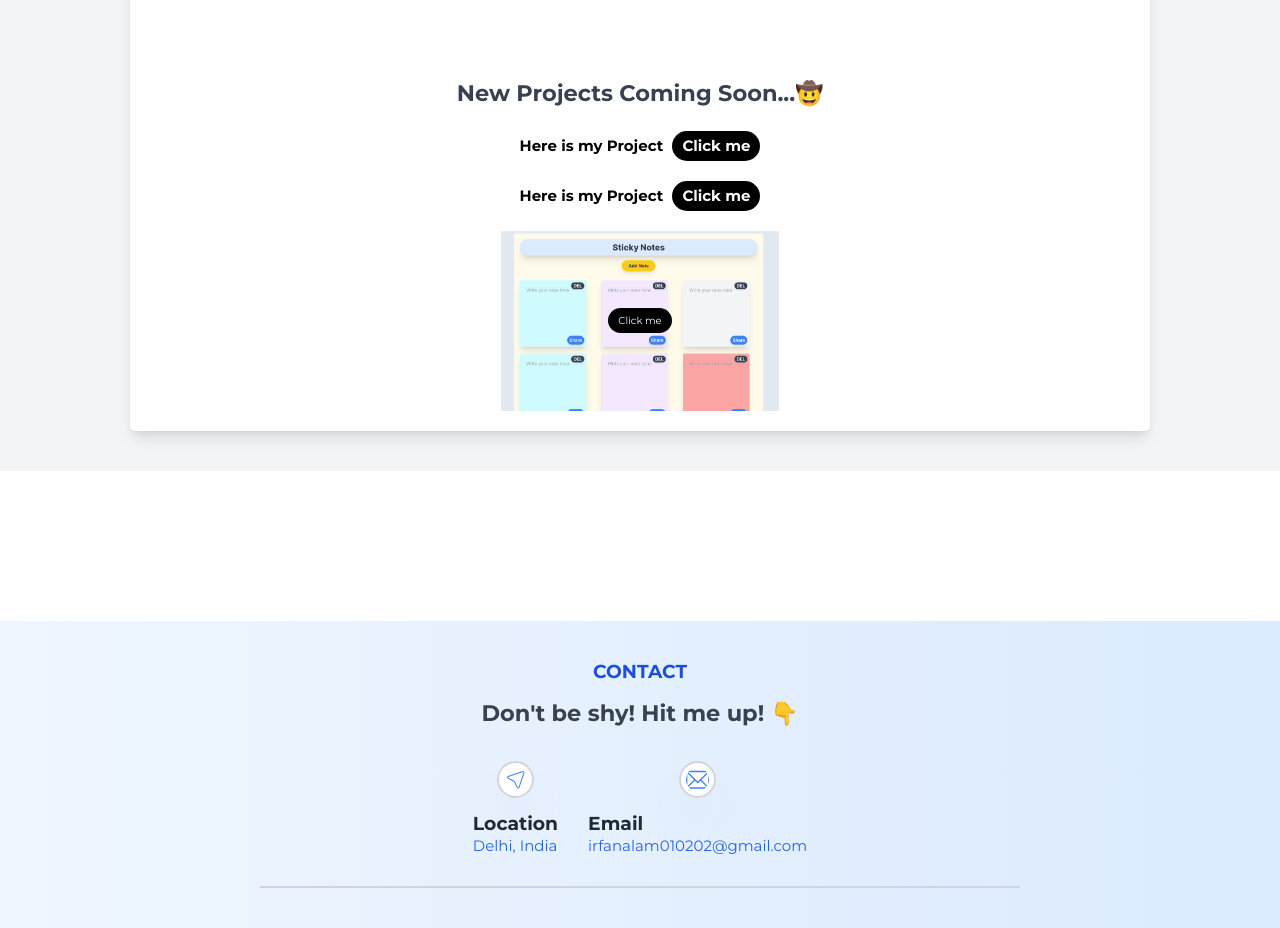
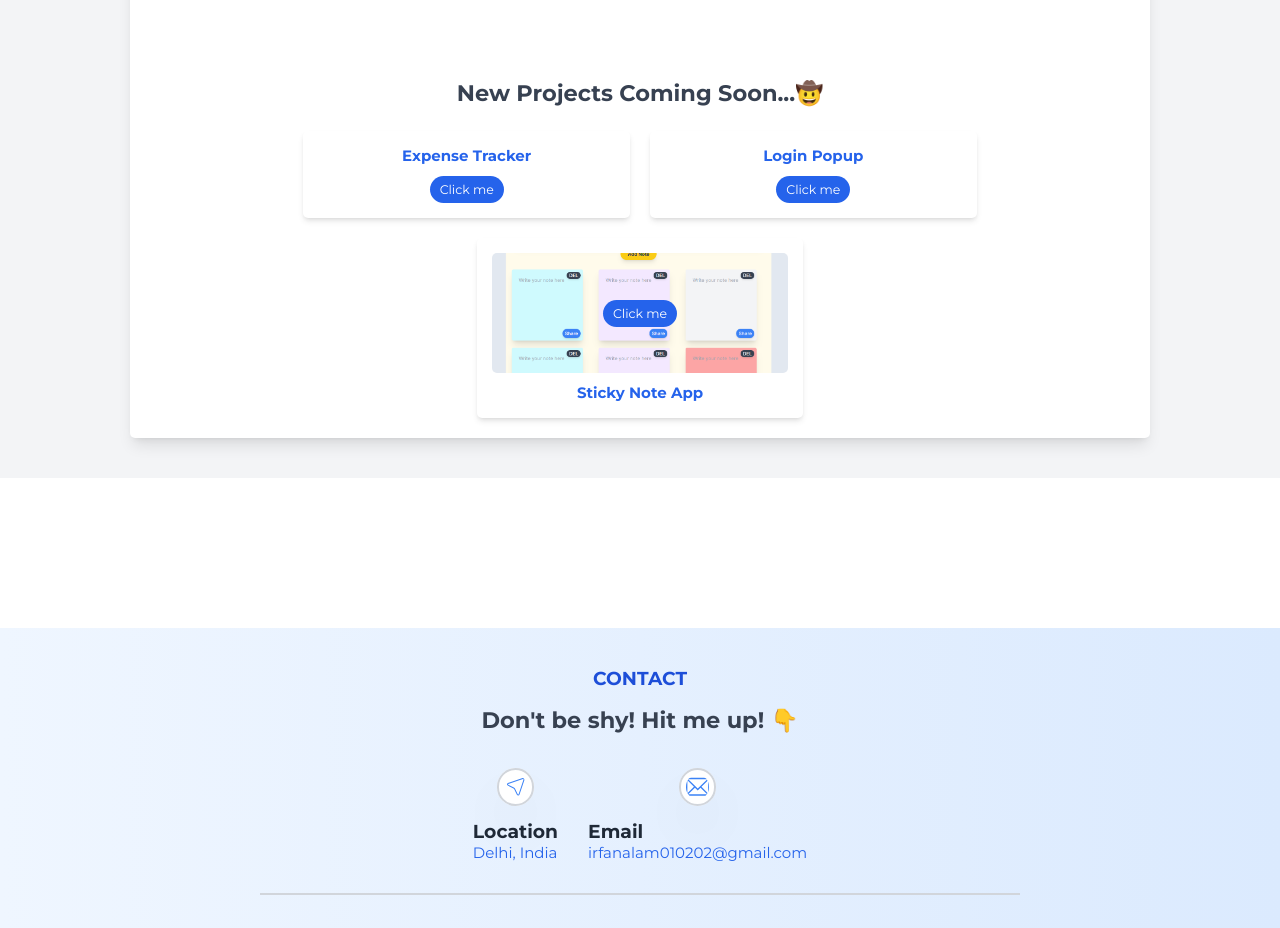
Before and after one commit to Irfanlam123/irfan-dev, a React (Vite) app: page / in a window 1280 px wide. Shown: the part 1260-2188 px from the top of the page. Built offline with nearby package versions, Linux system fonts and the light colour scheme.

Commit message:
changes in UI

```diff
--- a/src/Components/Projects/Projects.jsx
+++ b/src/Components/Projects/Projects.jsx
@@ -1,5 +1,6 @@
 import React from "react";
 import Stick from "../Projects/Sticky.png";
+
 const Projects = () => {
   return (
     <div className="bg-gray-100 py-16 px-4 md:px-12 lg:px-52">
@@ -10,45 +11,83 @@ const Projects = () => {
         <h2 className="flex justify-center mt-24 md:mt-48 text-2xl md:text-4xl text-gray-700 font-semibold mb-8">
           New Projects Coming Soon...🤠
         </h2>
-        <div className="flex flex-col items-center space-y-8 mt-10">
-          <div className="text-center">
+        <div className="flex flex-col md:flex-row md:flex-wrap justify-center items-center gap-8 mt-10">
+          <div className="bg-white p-6 rounded-lg shadow-md w-full md:w-1/3 hover:shadow-xl transition-shadow duration-300">
+            <div className="text-center mb-4">
               <a
-              className="text-lg md:text-2xl font-bold"
+                className="text-lg md:text-2xl font-bold text-blue-600"
                 href="https://expense-tracker-app-blue-eight.vercel.app/"
                 target="_blank"
                 rel="noopener noreferrer"
               >
-              Here is my Project{" "}
-              <button className="bg-black text-gray-50 py-2 px-4 rounded-full transition-transform transform hover:scale-105 ml-2">
+                Expense Tracker
+              </a>
+            </div>
+            <div className="flex justify-center">
+              <a
+                href="https://expense-tracker-app-blue-eight.vercel.app/"
+                target="_blank"
+                rel="noopener noreferrer"
+              >
+                <button className="bg-blue-600 text-white text-xl py-2 px-4 rounded-full transition-transform transform hover:scale-105">
+                  Click me
+                </button>
+              </a>
+            </div>
+          </div>
+
+          <div className="bg-white p-6 rounded-lg shadow-md w-full md:w-1/3 hover:shadow-xl transition-shadow duration-300">
+            <div className="text-center mb-4">
+              <a
+                className="text-lg md:text-2xl font-bold text-blue-600"
+                href="https://login-popup.vercel.app/"
+                target="_blank"
+                rel="noopener noreferrer"
+              >
+                Login Popup
+              </a>
+            </div>
+            <div className="flex justify-center">
+              <a
+                href="https://login-popup.vercel.app/"
+                target="_blank"
+                rel="noopener noreferrer"
+              >
+                <button className="bg-blue-600 text-white text-xl py-2 px-4 rounded-full transition-transform transform hover:scale-105">
+                  Click me
+                </button>
+              </a>
+            </div>
+          </div>
+
+          <div className="bg-white p-6 rounded-lg shadow-md w-full md:w-1/3 hover:shadow-xl transition-shadow duration-300">
+            <div className="relative text-center mb-4">
+              <img
+                className="h-48 w-full object-cover rounded-lg"
+                src={Stick}
+                alt="Sticky Note App"
+              />
+              <a
+                className="absolute inset-0 flex items-center justify-center"
+                href="https://sikh-lo-nextjs.vercel.app/"
+                target="_blank"
+                rel="noopener noreferrer"
+              >
+                <button className="bg-blue-600 text-white text-xl py-2 px-4 rounded-full transition-transform transform hover:scale-105">
                   Click me
                 </button>
               </a>
             </div>
             <div className="text-center">
               <a
-              className="text-lg md:text-2xl font-bold"
-              href="https://login-popup.vercel.app/"
-              target="_blank"
-              rel="noopener noreferrer"
-            >
-              Here is my Project{" "}
-              <button className="bg-black text-gray-50 py-2 px-4 rounded-full transition-transform transform hover:scale-105 ml-2">
-                Click me
-              </button>
-            </a>
-          </div>
-          <div className="relative text-center">
-            <img className="h-72 w-full object-cover" src={Stick} alt="" />
-            <a
-              className="absolute inset-0 flex items-center justify-center"
+                className="text-lg md:text-2xl font-bold text-blue-600"
                 href="https://sikh-lo-nextjs.vercel.app/"
                 target="_blank"
                 rel="noopener noreferrer"
               >
-              <button className="bg-black text-gray-50 py-2 px-4 rounded-full transition-transform transform hover:scale-105">
-                Click me
-              </button>
+                Sticky Note App
               </a>
+            </div>
           </div>
         </div>
       </div>
```
Lines whose indentation alone changed are shown as unchanged.
